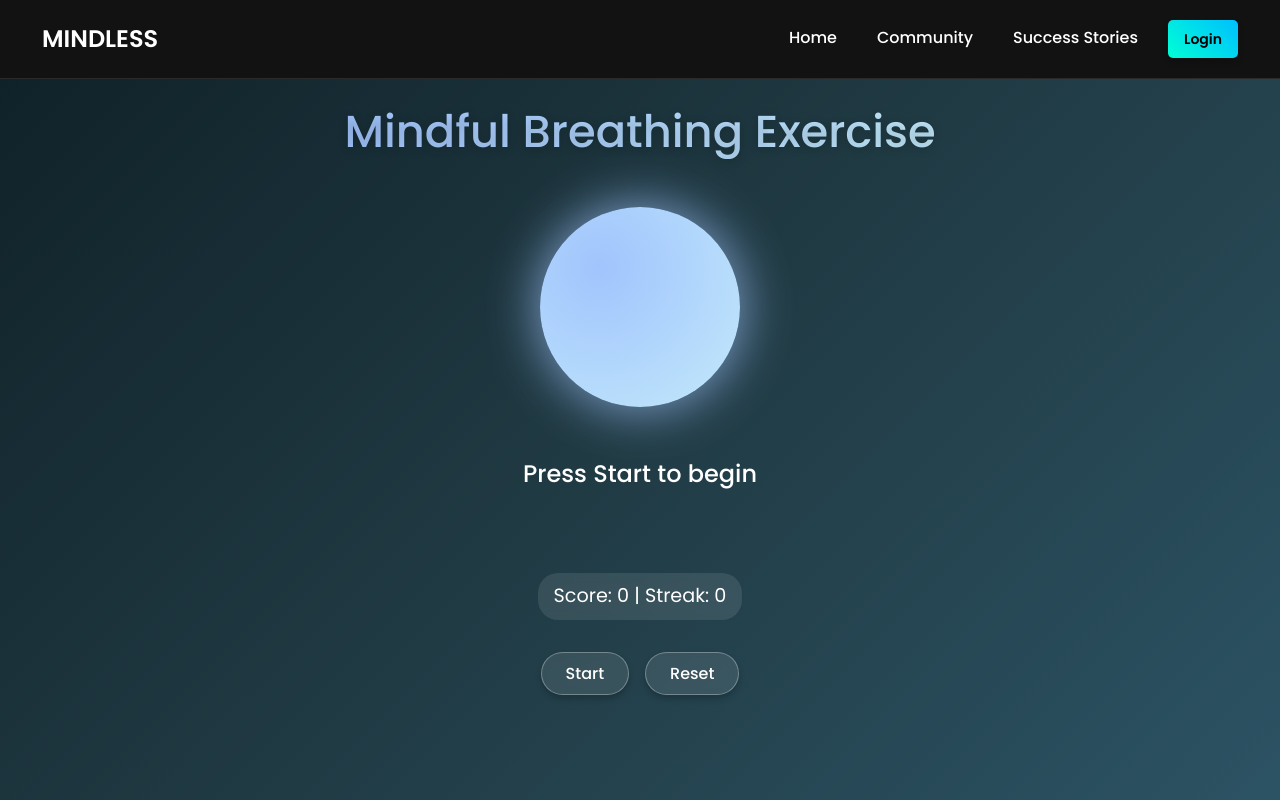
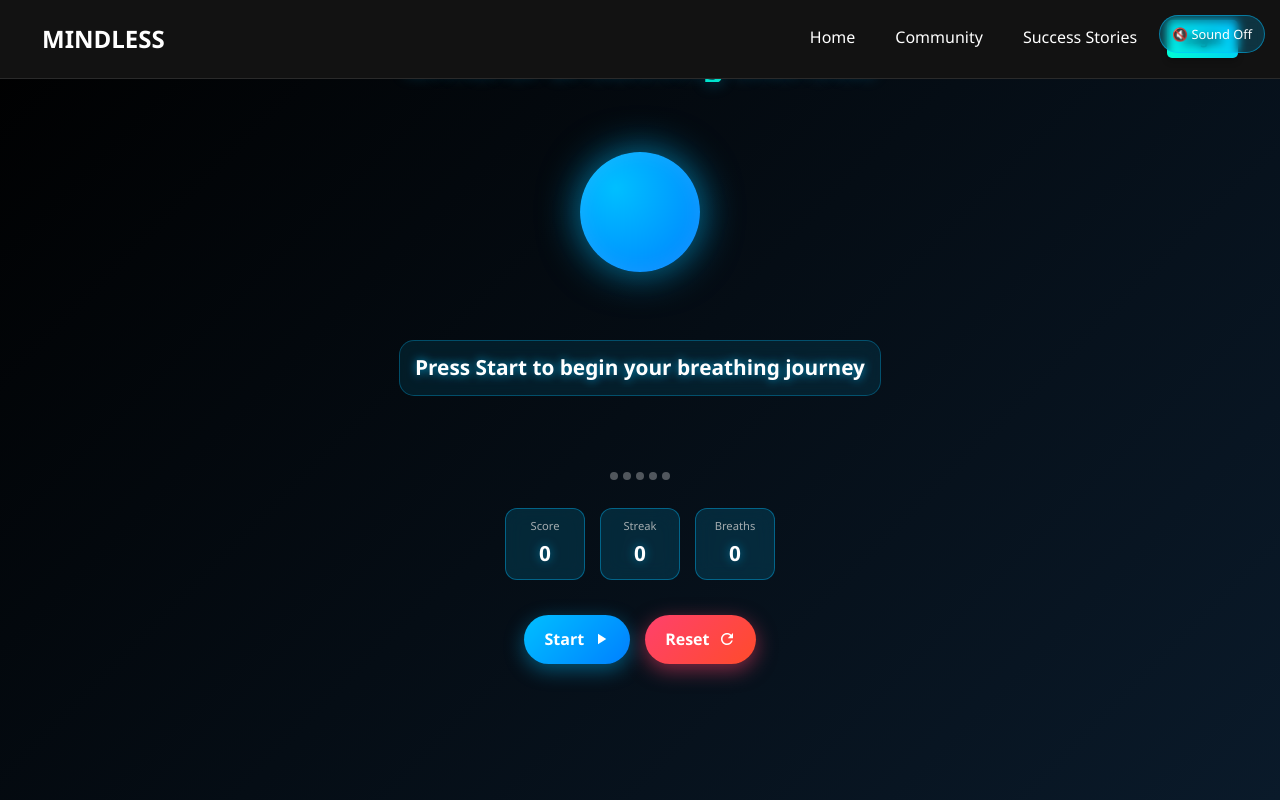
Before and after one commit to Nishantttsingh/MindLess, a Flask app: page /breathe in a window 1280 px wide. Run offline with Flask 3, Linux system fonts and the light colour scheme; some libraries are stand-ins or nearby versions.

Commit message:
Update breathgame.html (improved the UI part )

```diff
--- a/templates/breathgame.html
+++ b/templates/breathgame.html
@@ -9,171 +9,275 @@
 </head>
 <style>
     body {
-        background: linear-gradient(135deg, #0f2027, #203a43, #2c5364);
-        font-family: 'Poppins', sans-serif;
-        overflow: hidden;
-        height: 100vh;
+        background: linear-gradient(135deg, #000000 0%, #0a1a2a 100%);
+        font-family: 'Segoe UI', Tahoma, Geneva, Verdana, sans-serif;
+        overflow: auto;
+        min-height: 100vh;
         margin: 0;
+        color: white;
+        padding: 20px;
     }
 
     .game-container {
         display: flex;
         flex-direction: column;
         align-items: center;
-        justify-content: center;
-        height: 100vh;
+        justify-content: flex-start;
+        min-height: 90vh;
         text-align: center;
-        color: white;
         position: relative;
+        gap: 10px;
+        padding-top: 20px;
     }
 
     h1 {
-        font-size: 2.8rem;
-        margin-bottom: 1rem;
-        background: linear-gradient(90deg, #a1c4fd, #c2e9fb);
+        font-size: 2.2rem;
+        margin-bottom: 10px;
+        background: linear-gradient(90deg, #00BFFF, #00FFAA);
         -webkit-background-clip: text;
         background-clip: text;
         color: transparent;
-        text-shadow: 0 2px 10px rgba(0,0,0,0.2);
+        text-shadow: 0 0 15px rgba(0, 191, 255, 0.4);
+        font-weight: 700;
+    }
+
+    .breathing-area {
+        position: relative;
+        margin: 10px 0;
+        width: 200px;
+        height: 200px;
+        display: flex;
+        align-items: center;
+        justify-content: center;
     }
 
     .breath-circle {
-        width: 200px;
-        height: 200px;
+        width: 120px;
+        height: 120px;
         border-radius: 50%;
-        background: radial-gradient(circle at 30% 30%, #a1c4fd, #c2e9fb);
-        box-shadow: 0 0 40px rgba(161, 196, 253, 0.6);
-        margin: 2rem 0;
-        transition: all 1.5s cubic-bezier(0.25, 1, 0.5, 1);
+        background: radial-gradient(circle at 30% 30%, #00BFFF, #0080FF);
+        box-shadow:
+            0 0 40px rgba(0, 191, 255, 0.6),
+            inset 0 0 20px rgba(255, 255, 255, 0.1);
+        transition: all 4s cubic-bezier(0.25, 1, 0.5, 1);
         position: relative;
         overflow: hidden;
+        z-index: 2;
     }
 
-    .breath-circle::before {
-        content: '';
+    .breath-glow {
         position: absolute;
-        top: -50%;
-        left: -50%;
-        width: 200%;
-        height: 200%;
-        background: radial-gradient(circle, rgba(255,255,255,0.8) 0%, rgba(255,255,255,0) 70%);
-        opacity: 0;
-        transition: opacity 0.5s ease;
+        width: 160px;
+        height: 160px;
+        border-radius: 50%;
+        background: radial-gradient(circle, rgba(0, 191, 255, 0.3) 0%, rgba(0, 191, 255, 0) 70%);
+        filter: blur(20px);
+        animation: pulseGlow 3s infinite alternate;
+        z-index: 1;
     }
 
-    .breath-circle.active::before {
-        opacity: 0.3;
+    @keyframes pulseGlow {
+        0% { transform: scale(0.8); opacity: 0.6; }
+        100% { transform: scale(1.2); opacity: 1; }
     }
 
     .instructions {
-        font-size: 1.5rem;
-        margin: 1rem 0;
-        font-weight: 500;
-        min-height: 2rem;
+        font-size: 1.3rem;
+        margin: 8px 0;
+        font-weight: 600;
+        min-height: 1.8rem;
+        color: white;
+        text-shadow: 0 0 10px rgba(0, 191, 255, 0.8);
+        padding: 10px 15px;
+        border-radius: 15px;
+        background: rgba(0, 191, 255, 0.1);
+        backdrop-filter: blur(10px);
+        border: 1px solid rgba(0, 191, 255, 0.3);
+        z-index: 10;
     }
 
     .feedback {
-        font-size: 1.3rem;
-        margin: 0.5rem 0;
-        min-height: 2rem;
-        transition: all 0.3s ease;
+        font-size: 1.1rem;
+        margin: 8px 0;
+        min-height: 1.5rem;
+        color: white;
+        text-shadow: 0 0 5px rgba(0, 191, 255, 0.5);
+        z-index: 10;
     }
 
-    .score-display {
-        font-size: 1.2rem;
-        margin-top: 1rem;
-        background: rgba(255,255,255,0.1);
-        padding: 0.5rem 1rem;
-        border-radius: 20px;
-        backdrop-filter: blur(5px);
+    .stats-container {
+        display: flex;
+        gap: 15px;
+        margin: 10px 0;
+        z-index: 10;
+    }
+
+    .stat-box {
+        background: rgba(0, 191, 255, 0.15);
+        border: 1px solid rgba(0, 191, 255, 0.4);
+        border-radius: 12px;
+        padding: 8px 12px;
+        backdrop-filter: blur(10px);
+        min-width: 80px;
+    }
+
+    .stat-label {
+        font-size: 0.7rem;
+        opacity: 0.8;
+        margin-bottom: 3px;
+        color: #CCCCCC;
+    }
+
+    .stat-value {
+        font-size: 1.3rem;
+        font-weight: bold;
+        color: white;
+        text-shadow: 0 0 10px rgba(0, 191, 255, 0.5);
     }
 
     .controls {
-        margin-top: 2rem;
+        margin: 15px 0 30px 0;
         display: flex;
-        gap: 1rem;
+        gap: 15px;
+        z-index: 10;
     }
 
-    button {
-        background: rgba(255,255,255,0.1);
+    .control-btn {
+        background: linear-gradient(135deg, #00BFFF, #0080FF);
         color: white;
-        border: 1px solid rgba(255,255,255,0.3);
-        padding: 0.5rem 1.5rem;
-        border-radius: 30px;
+        border: none;
+        padding: 12px 20px;
+        border-radius: 50px;
+        cursor: pointer;
+        transition: all 0.3s ease;
+        font-weight: 600;
+        font-size: 1rem;
+        box-shadow: 0 6px 20px rgba(0, 191, 255, 0.4);
+        display: flex;
+        align-items: center;
+        gap: 8px;
+        min-width: 100px;
+        justify-content: center;
+    }
+
+    .control-btn:hover {
+        background: linear-gradient(135deg, #00A6D6, #0077CC);
+        box-shadow: 0 0 25px rgba(0, 191, 255, 0.8);
+        transform: translateY(-3px);
+    }
+
+    .control-btn.reset {
+        background: linear-gradient(135deg, #FF416C, #FF4B2B);
+        box-shadow: 0 6px 20px rgba(255, 65, 108, 0.5);
+    }
+
+    .control-btn.reset:hover {
+        background: linear-gradient(135deg, #E03E60, #D84324);
+        box-shadow: 0 0 25px rgba(255, 65, 108, 0.8);
+    }
+
+    .sound-toggle {
+        position: fixed;
+        top: 15px;
+        right: 15px;
+        background: rgba(0, 191, 255, 0.2);
+        border: 1px solid rgba(0, 191, 255, 0.5);
+        color: white;
+        padding: 8px 12px;
+        border-radius: 20px;
         cursor: pointer;
         transition: all 0.3s ease;
         backdrop-filter: blur(5px);
+        font-size: 0.8rem;
+        z-index: 100;
     }
 
-    button:hover {
-        background: rgba(255,255,255,0.2);
+    /* Remove floating elements to ensure everything fits */
+    .floating-elements {
+        display: none;
     }
 
-    .particles {
-        position: absolute;
-        top: 0;
-        left: 0;
-        width: 100%;
-        height: 100%;
-        pointer-events: none;
-        z-index: -1;
+    .breath-particles {
+        display: none;
     }
 
-    .particle {
-        position: absolute;
-        background: rgba(255,255,255,0.6);
-        border-radius: 50%;
-        animation: float 15s infinite linear;
+    .breathing-rhythm {
+        margin: 8px 0;
+        display: flex;
+        align-items: center;
+        justify-content: center;
+        gap: 5px;
+        z-index: 10;
     }
 
-    @keyframes float {
-        0% {
-            transform: translateY(0) rotate(0deg);
-            opacity: 0;
-        }
-        10% {
-            opacity: 1;
-        }
-        90% {
-            opacity: 1;
-        }
-        100% {
-            transform: translateY(-100vh) rotate(360deg);
-            opacity: 0;
-        }
+    .rhythm-dot {
+        width: 8px;
+        height: 8px;
+        border-radius: 50%;
+        background: rgba(255, 255, 255, 0.3);
+        transition: all 0.5s ease;
     }
 
-    @keyframes pulse {
-        0%, 100% {
-            box-shadow: 0 0 40px rgba(161, 196, 253, 0.6);
-        }
-        50% {
-            box-shadow: 0 0 60px rgba(161, 196, 253, 0.9);
-        }
+    .rhythm-dot.active {
+        background: #00BFFF;
+        box-shadow: 0 0 8px #00BFFF;
+        transform: scale(1.3);
     }
 </style>
 
 <div class="game-container">
     <h1>Mindful Breathing Exercise</h1>
 
-    <div class="breath-circle" id="breathCircle"></div>
+    <div class="breathing-area">
+        <div class="breath-glow"></div>
+        <div class="breath-circle" id="breathCircle"></div>
+    </div>
 
-    <p class="instructions" id="instructions">Press Start to begin</p>
+    <p class="instructions" id="instructions">Press Start to begin your breathing journey</p>
     <p class="feedback" id="feedback"></p>
 
-    <div class="score-display">
-        <span>Score: </span>
-        <span id="score">0</span>
-        <span> | Streak: </span>
-        <span id="streak">0</span>
+    <div class="breathing-rhythm" id="breathingRhythm">
+        <div class="rhythm-dot"></div>
+        <div class="rhythm-dot"></div>
+        <div class="rhythm-dot"></div>
+        <div class="rhythm-dot"></div>
+        <div class="rhythm-dot"></div>
     </div>
 
-    <div class="controls">
-        <button id="startBtn">Start</button>
-        <button id="resetBtn">Reset</button>
+    <div class="stats-container">
+        <div class="stat-box">
+            <div class="stat-label">Score</div>
+            <div class="stat-value" id="score">0</div>
+        </div>
+        <div class="stat-box">
+            <div class="stat-label">Streak</div>
+            <div class="stat-value" id="streak">0</div>
+        </div>
+        <div class="stat-box">
+            <div class="stat-label">Breaths</div>
+            <div class="stat-value" id="breathCount">0</div>
+        </div>
     </div>
 
-    <div class="particles" id="particles"></div>
+    <!-- BUTTONS ARE NOW VISIBLE AND PROPERLY POSITIONED -->
+    <div class="controls">
+        <button class="control-btn" id="startBtn">
+            <span>Start</span>
+            <svg width="18" height="18" viewBox="0 0 24 24" fill="none" xmlns="http://www.w3.org/2000/svg">
+                <path d="M8 5V19L19 12L8 5Z" fill="white"/>
+            </svg>
+        </button>
+        <button class="control-btn reset" id="resetBtn">
+            <span>Reset</span>
+            <svg width="18" height="18" viewBox="0 0 24 24" fill="none" xmlns="http://www.w3.org/2000/svg">
+                <path d="M17.65 6.35C16.2 4.9 14.21 4 12 4C7.58 4 4 7.58 4 12C4 16.42 7.58 20 12 20C15.73 20 18.84 17.45 19.73 14H17.65C16.83 16.33 14.61 18 12 18C8.69 18 6 15.31 6 12C6 8.69 8.69 6 12 6C13.66 6 15.14 6.69 16.22 7.78L13 11H20V4L17.65 6.35Z" fill="white"/>
+            </svg>
+        </button>
+    </div>
+
+    <div class="sound-toggle" id="soundToggle">
+        🔇 Sound Off
+    </div>
 </div>
 
 <script>
@@ -182,68 +286,56 @@
     const feedback = document.getElementById('feedback');
     const scoreDisplay = document.getElementById('score');
     const streakDisplay = document.getElementById('streak');
+    const breathCountDisplay = document.getElementById('breathCount');
     const startBtn = document.getElementById('startBtn');
     const resetBtn = document.getElementById('resetBtn');
-    const particlesContainer = document.getElementById('particles');
+    const breathingRhythm = document.getElementById('breathingRhythm');
+    const soundToggle = document.getElementById('soundToggle');
 
     let score = 0;
     let streak = 0;
+    let breathCount = 0;
     let isBreathingIn = true;
     let isRunning = false;
     let cycleStartTime;
     let breathInterval;
-    let particlesInterval;
+    let rhythmInterval;
+    let soundEnabled = false;
 
-    function createParticle() {
-        const particle = document.createElement('div');
-        particle.classList.add('particle');
+    function updateRhythmDots() {
+        const dots = breathingRhythm.querySelectorAll('.rhythm-dot');
+        const now = Date.now();
+        const cycleTime = (now - cycleStartTime) % 8000;
+        const progress = cycleTime / 8000;
 
-        // Random size between 2px and 6px
-        const size = Math.random() * 4 + 2;
-        particle.style.width = `${size}px`;
-        particle.style.height = `${size}px`;
+        dots.forEach((dot, index) => {
+            const dotProgress = (index / dots.length) % 1;
+            const isActive = Math.abs(progress - dotProgress) < 0.1;
 
-        // Random position
-        particle.style.left = `${Math.random() * 100}%`;
-        particle.style.bottom = `-10px`;
-
-        // Random animation duration
-        const duration = Math.random() * 10 + 10;
-        particle.style.animationDuration = `${duration}s`;
-
-        // Random delay
-        particle.style.animationDelay = `${Math.random() * 5}s`;
-
-        particlesContainer.appendChild(particle);
-
-        // Remove particle after animation completes
-        setTimeout(() => {
-            particle.remove();
-        }, duration * 1000);
-    }
-
-    function startParticles() {
-        particlesInterval = setInterval(createParticle, 300);
-    }
-
-    function stopParticles() {
-        clearInterval(particlesInterval);
+            if (isActive) {
+                dot.classList.add('active');
+            } else {
+                dot.classList.remove('active');
+            }
+        });
     }
 
     function breathe() {
         if (isBreathingIn) {
             // Inhale phase
-            breathCircle.style.transform = 'scale(1.8)';
-            breathCircle.style.backgroundColor = 'radial-gradient(circle at 30% 30%, #a1c4fd, #c2e9fb)';
-            breathCircle.classList.add('active');
+            breathCircle.style.transform = 'scale(1.4)';
+            breathCircle.style.background = 'radial-gradient(circle at 30% 30%, #00FFAA, #00BFFF)';
             instructions.textContent = 'Breathe In... 🌬️';
-            feedback.textContent = '';
+            instructions.style.background = 'rgba(0, 255, 170, 0.15)';
         } else {
             // Exhale phase
             breathCircle.style.transform = 'scale(1)';
-            breathCircle.style.backgroundColor = 'radial-gradient(circle at 30% 30%, #fbc2eb, #a6c1ee)';
-            breathCircle.classList.remove('active');
+            breathCircle.style.background = 'radial-gradient(circle at 30% 30%, #00BFFF, #0080FF)';
             instructions.textContent = 'Breathe Out... 😮‍💨';
+            instructions.style.background = 'rgba(0, 191, 255, 0.15)';
+
+            breathCount++;
+            breathCountDisplay.textContent = breathCount;
         }
 
         isBreathingIn = !isBreathingIn;
@@ -254,18 +346,15 @@
         if (isRunning) return;
 
         isRunning = true;
-        startBtn.textContent = 'Pause';
-        score = 0;
-        streak = 0;
-        updateDisplays();
-        startParticles();
+        startBtn.innerHTML = '<span>Pause</span><svg width="18" height="18" viewBox="0 0 24 24" fill="none" xmlns="http://www.w3.org/2000/svg"><path d="M6 19H10V5H6V19ZM14 5V19H18V5H14Z" fill="white"/></svg>';
 
         // Start with breathe in
         isBreathingIn = true;
         breathe();
 
-        // Set up breathing cycle (4 seconds inhale, 4 seconds exhale)
+        // Set up breathing cycle
         breathInterval = setInterval(breathe, 8000);
+        rhythmInterval = setInterval(updateRhythmDots, 100);
 
         // Add keyboard control
         document.addEventListener('keydown', handleKeyPress);
@@ -275,25 +364,34 @@
         if (!isRunning) return;
 
         isRunning = false;
-        startBtn.textContent = 'Resume';
+        startBtn.innerHTML = '<span>Resume</span><svg width="18" height="18" viewBox="0 0 24 24" fill="none" xmlns="http://www.w3.org/2000/svg"><path d="M8 5V19L19 12L8 5Z" fill="white"/></svg>';
+
         clearInterval(breathInterval);
-        stopParticles();
+        clearInterval(rhythmInterval);
+
         breathCircle.style.transform = 'scale(1)';
-        breathCircle.classList.remove('active');
         instructions.textContent = 'Paused';
+        instructions.style.background = 'rgba(255, 215, 0, 0.15)';
 
-        // Remove keyboard listener
         document.removeEventListener('keydown', handleKeyPress);
     }
 
     function resetGame() {
         pauseGame();
-        startBtn.textContent = 'Start';
+        startBtn.innerHTML = '<span>Start</span><svg width="18" height="18" viewBox="0 0 24 24" fill="none" xmlns="http://www.w3.org/2000/svg"><path d="M8 5V19L19 12L8 5Z" fill="white"/></svg>';
+
         score = 0;
         streak = 0;
+        breathCount = 0;
         updateDisplays();
-        instructions.textContent = 'Press Start to begin';
+
+        instructions.textContent = 'Press Start to begin your breathing journey';
+        instructions.style.background = 'rgba(0, 191, 255, 0.15)';
         feedback.textContent = '';
+
+        // Reset rhythm dots
+        const dots = breathingRhythm.querySelectorAll('.rhythm-dot');
+        dots.forEach(dot => dot.classList.remove('active'));
     }
 
     function handleKeyPress(e) {
@@ -310,25 +408,18 @@
         const cycleTime = (now - cycleStartTime) % 8000;
         const isInhalePhase = cycleTime < 4000;
 
-        // Perfect timing is within 500ms of transition
         const isPerfectTiming =
             (isInhalePhase && cycleTime > 3500) ||
-            (!isInhalePhase && cycleTime > 7500 || cycleTime < 500);
+            (!isInhalePhase && (cycleTime > 7500 || cycleTime < 500));
 
         if (isPerfectTiming) {
             score += 10;
             streak += 1;
             feedback.textContent = "Perfect! +10 🎯";
             feedback.style.color = "#90f0e8";
-
-            // Add visual effect for perfect timing
-            breathCircle.style.boxShadow = '0 0 80px rgba(161, 196, 253, 0.9)';
-            setTimeout(() => {
-                breathCircle.style.boxShadow = '0 0 40px rgba(161, 196, 253, 0.6)';
-            }, 300);
         } else {
             streak = 0;
-            feedback.textContent = "Missed the rhythm!";
+            feedback.textContent = "Missed!";
             feedback.style.color = "#ff8888";
         }
 
@@ -338,15 +429,12 @@
     function updateDisplays() {
         scoreDisplay.textContent = score;
         streakDisplay.textContent = streak;
+        breathCountDisplay.textContent = breathCount;
+    }
 
-        // Bonus for streaks
-        if (streak >= 3) {
-            streakDisplay.style.color = "#90f0e8";
-            streakDisplay.style.fontWeight = "bold";
-        } else {
-            streakDisplay.style.color = "white";
-            streakDisplay.style.fontWeight = "normal";
-        }
+    function toggleSound() {
+        soundEnabled = !soundEnabled;
+        soundToggle.textContent = soundEnabled ? '🔊 Sound On' : '🔇 Sound Off';
     }
 
     // Event listeners
@@ -359,9 +447,6 @@
     });
 
     resetBtn.addEventListener('click', resetGame);
-
-    // Initialize
-    breathCircle.style.transition = 'all 4s cubic-bezier(0.25, 1, 0.5, 1)';
-    breathCircle.style.animation = 'pulse 3s infinite';
+    soundToggle.addEventListener('click', toggleSound);
 </script>
 {% endblock %}
```
